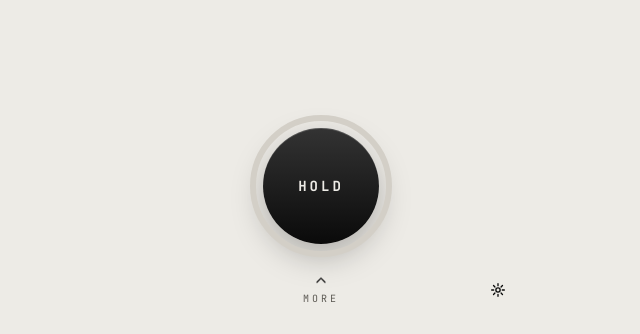
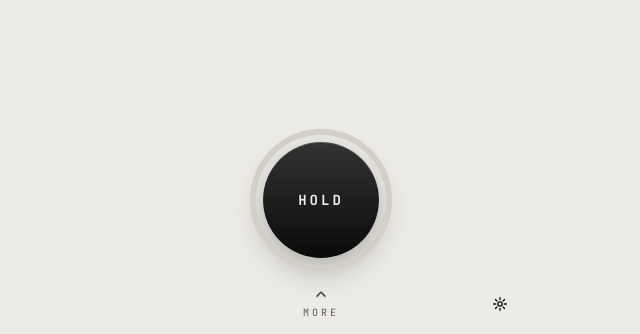
Before and after one commit to SaqibKashif51/namaz, a plain HTML site: page index.html in a window 1280 px wide. Shown: the part 466-800 px from the top of the page, without its empty margins (319-959 px from the left). Drawn offline with Linux system fonts and the light colour scheme; a web font is replaced by a local one.

Commit message:
Add files via upload

```diff
--- a/index.html
+++ b/index.html
@@ -18,7 +18,7 @@
 @media (prefers-color-scheme: light){:root:not([data-theme="dark"]){--bg:#EDEBE6;--ink:#0A0A0A;--mute:#5E5B55;--dim:#8A877F;--line:#D3CFC7;--track:#BDB9B1;--alone:#7C7972;--late:#A19D95;--red:#D71921;--redbg:#EDC9C4;--fill:#DFDBD3;--inv:#0A0A0A;--invink:#EDEBE6;--glow:.28;--b1:#333333;--b2:#0A0A0A;--bsh:rgba(0,0,0,.26);--bhi:rgba(255,255,255,.16);color-scheme:light}}
 :root[data-theme="light"]{--bg:#EDEBE6;--ink:#0A0A0A;--mute:#5E5B55;--dim:#8A877F;--line:#D3CFC7;--track:#BDB9B1;--alone:#7C7972;--late:#A19D95;--red:#D71921;--redbg:#EDC9C4;--fill:#DFDBD3;--inv:#0A0A0A;--invink:#EDEBE6;--glow:.28;--b1:#333333;--b2:#0A0A0A;--bsh:rgba(0,0,0,.26);--bhi:rgba(255,255,255,.16);color-scheme:light}
 *{box-sizing:border-box;-webkit-tap-highlight-color:transparent}
-html,body{margin:0;height:100%;overflow:hidden;background:var(--bg);color:var(--ink);font-family:'JetBrains Mono',ui-monospace,Menlo,monospace;-webkit-user-select:none;user-select:none;-webkit-touch-callout:none;overscroll-behavior:none}
+html,body{margin:0;height:100%;width:100%;overflow:hidden;position:fixed;inset:0;background:var(--bg);color:var(--ink);font-family:'JetBrains Mono',ui-monospace,Menlo,monospace;-webkit-user-select:none;user-select:none;-webkit-touch-callout:none;overscroll-behavior:none}
 html{-webkit-font-smoothing:antialiased;text-rendering:optimizeLegibility}
 body{opacity:0;transition:opacity .45s ease,background-color .35s ease,color .35s ease;font-variant-numeric:tabular-nums;touch-action:manipulation}
 body.rdy{opacity:1}
@@ -41,11 +41,11 @@ button:active{transform:scale(.96);opacity:.65}
 .mrow{display:flex;justify-content:space-between;align-items:center;align-self:stretch;margin:0 -12px}
 .ic{width:44px;height:44px;display:flex;align-items:center;justify-content:center;color:var(--mute)}
 .doto{font-family:'Doto','JetBrains Mono',monospace;font-weight:900}
-#v{height:100dvh;overflow-y:auto;scroll-snap-type:y mandatory;scrollbar-width:none}
+#v{position:fixed;inset:0;overflow-y:auto;-webkit-overflow-scrolling:touch;scroll-snap-type:y mandatory;scrollbar-width:none}
 #v::-webkit-scrollbar,#pg::-webkit-scrollbar{display:none}
-.scr{height:100dvh;scroll-snap-align:start;scroll-snap-stop:always}
-.in{height:100%;max-width:430px;margin:0 auto;padding:calc(env(safe-area-inset-top) + 22px) 28px calc(env(safe-area-inset-bottom) + 20px);display:flex;flex-direction:column;justify-content:space-between}
-#stats{position:relative}#sh{opacity:0;position:absolute;top:0;left:0;right:0;z-index:2;pointer-events:none}.shin{max-width:430px;margin:0 auto;padding:calc(env(safe-area-inset-top) + 22px) 28px 0;display:flex;justify-content:space-between;align-items:center;pointer-events:auto}
+.scr{height:100%;scroll-snap-align:start;scroll-snap-stop:always;overflow:hidden}
+.in{height:100%;max-width:430px;margin:0 auto;padding:calc(env(safe-area-inset-top) + 6px) 26px calc(env(safe-area-inset-bottom) + 6px);display:flex;flex-direction:column;justify-content:space-between}
+#stats{position:relative}#sh{opacity:0;position:absolute;top:0;left:0;right:0;z-index:2;pointer-events:none}.shin{max-width:430px;margin:0 auto;padding:calc(env(safe-area-inset-top) + 6px) 26px 0;display:flex;justify-content:space-between;align-items:center;pointer-events:auto}
 #pg{height:100%;display:flex;overflow-x:auto;scroll-snap-type:x mandatory;scrollbar-width:none}
 .pgp{flex:0 0 100vw;height:100%;scroll-snap-align:center;scroll-snap-stop:always}
 .top{display:flex;justify-content:space-between;align-items:center;font-size:12px;letter-spacing:1.5px;color:var(--mute);min-height:44px}
@@ -88,7 +88,6 @@ button:active{transform:scale(.96);opacity:.65}
 .seg{display:flex;border:1px solid var(--track);border-radius:22px;overflow:hidden}
 .seg button{flex:1;height:44px;font-size:12px;letter-spacing:2px;color:var(--mute)}
 .seg button.on{background:var(--ink);color:var(--bg)}
-.in{will-change:opacity,transform}
 .row{transition:opacity .2s}
 .adj{display:grid;grid-template-columns:1fr 44px 84px 44px;align-items:center;padding:6px 0;border-bottom:1px solid var(--line);font-size:14px}
 .adj button{height:44px;font-size:20px;color:var(--mute)}
@@ -228,12 +227,12 @@ function celebrate(perfect){render(true);const fx=$('#fx'),r=$('#ring').getBound
   const t1=perfect?2100:1400;setTimeout(()=>{fx.classList.add('fl2');buzz([40,60,120])},t1);
   setTimeout(()=>{render();fx.classList.add('out')},t1+(perfect?2200:1500));setTimeout(()=>{fx.className=''},t1+(perfect?3000:2300))}
 // ---------- drawing ----------
-const GL='<defs><filter id="g" x="-50%" y="-50%" width="200%" height="200%"><feGaussianBlur stdDeviation="6"/></filter></defs>';
+const GL='';
 const B='pathLength="360" transform="rotate(-90 160 160)" stroke-linecap="round" fill="none"';
 const seg=(c,w,s,l,x='')=>`<circle cx="160" cy="160" r="140" stroke="${c}" stroke-width="${w}" ${B} stroke-dasharray="${l.toFixed(1)} 360" stroke-dashoffset="${(-s).toFixed(1)}" ${x}/>`;
 const dash=(c,w,st,pat)=>`<circle cx="160" cy="160" r="140" stroke="${c}" stroke-width="${w}" ${B} stroke-dasharray="${pat}" stroke-dashoffset="${-st}"/>`;
 function arc(i,s,frac,fl){const a=i*72+5,L=62;
-  if(s==='J')return seg('var(--ink)',16,a,L,`filter="url(#g)" opacity="var(--glow)" ${fl?'class="fl"':''}`)+seg('var(--ink)',12,a,L,fl?'class="dr"':'');
+  if(s==='J')return seg('var(--ink)',24,a,L,`opacity=".16" ${fl?'class="fl"':''}`)+seg('var(--ink)',12,a,L,fl?'class="dr"':'');
   if(s==='O')return seg('var(--alone)',8,a,L,fl?'class="dr"':'');
   if(s==='L')return dash('var(--late)',8,a,'0.1 6 '.repeat(10)+'0.1 360');
   if(s==='N')return seg('var(--redbg)',8,a,L)+seg('var(--red)',8,a+L*frac,Math.max(.5,L*(1-frac)));
@@ -260,7 +259,7 @@ function homeHtml(now,today,forceR){
   <div class="ringw${flashP?' pop':''}">${ringSvg(today,now,p)}<div class="nm doto${A1}" style="${pname(today,p).length>5?'font-size:min(54px,13.5vw)':''}">${pname(today,p)}</div><div class="sb${A1}" ${r&&r.s==='J'?'style="color:var(--ink)"':''}>${sub}</div></div><div class="bot">${bottom}</div></div>`}
 function nextLine(now,today){const w=win(today);for(const p of P)if(!rec(today,p)&&w[p][1]>now)return`<div style="font-size:13px;letter-spacing:1.5px;color:var(--mute)">${now>=w[p][0]?'NOW':'NEXT'} · ${pname(today,p)} ${now>=w[p][0]?'':clock(w[p][0])}</div>`;return''}
 function dot(x,y,s,r=10){
-  if(s==='J')return`<circle cx="${x}" cy="${y}" r="${r+1}" fill="var(--ink)" filter="url(#g)" opacity="var(--glow)"/><circle cx="${x}" cy="${y}" r="${r}" fill="var(--ink)"/>`;
+  if(s==='J')return`<circle cx="${x}" cy="${y}" r="${r+4}" fill="var(--ink)" opacity=".18"/><circle cx="${x}" cy="${y}" r="${r}" fill="var(--ink)"/>`;
   if(s==='O')return`<circle cx="${x}" cy="${y}" r="${r*.8}" fill="var(--alone)"/>`;
   if(s==='L')return`<circle cx="${x}" cy="${y}" r="${r*.4}" fill="var(--late)"/>`;
   if(s==='X')return`<circle cx="${x}" cy="${y}" r="${r*.8}" fill="none" stroke="var(--dim)" stroke-width="1.5"/>`;
@@ -283,7 +282,7 @@ const TRI=dn=>`<svg width="9" height="8" viewBox="0 0 10 9" style="vertical-alig
 function weekHtml(now,today){const days=[];for(let i=6;i>=0;i--)days.push(addDays(today,-i));let on=0,due=0,pon=0,pdue=0,svg=GL;
   days.forEach((k,ci)=>{const s=sum(k,now);on+=s.on;due+=s.due;const cx=24+ci*46,x0=cx-20,R=`x="${x0}" y="4" width="40" height="244" rx="20"`;
     if(s.b==='K')svg+=`<rect ${R} fill="none" stroke="var(--track)"/>`;if(s.b==='D')svg+=`<rect ${R} fill="var(--fill)" stroke="var(--dim)"/>`;
-    if(s.b==='G'||s.b==='P')svg+=`<rect ${R} fill="none" stroke="var(--ink)" stroke-width="2" filter="url(#g)" opacity="var(--glow)"/><rect ${R} fill="var(--fill)" stroke="var(--ink)" stroke-width="1.5"/>`;
+    if(s.b==='G'||s.b==='P')svg+=`<rect ${R} fill="none" stroke="var(--ink)" stroke-width="8" opacity=".14"/><rect ${R} fill="var(--fill)" stroke="var(--ink)" stroke-width="1.5"/>`;
     if(s.b==='P')svg+=`<path d="M${cx} 258 l4 6 l-4 6 l-4 -6 z" fill="var(--ink)"/>`;s.st.forEach((t,ri)=>svg+=dot(cx,30+ri*48,t))});
   for(let i=13;i>=7;i--){const s=sum(addDays(today,-i),now);pon+=s.on;pdue+=s.due}const d=on-pon;
   return`<div class="in">${ptop(0,'THIS WEEK')}<div class="col" style="gap:6px"><div class="doto" style="font-size:84px;line-height:.85">${on}<span style="color:var(--dim)">/${due}</span></div><div style="font-size:12px;letter-spacing:1px;color:var(--mute)">ON TIME${pdue?` <span style="color:var(--ink)">${d>0?TRI(0):d<0?TRI(1):'='} ${Math.abs(d)}</span>`:''}</div></div>
@@ -296,7 +295,7 @@ function questsHtml(now,today){const c=chain(now),TH=[0,150,500,1200,2500,1e9],R
   const wk=weakest(stats30(now,today))||'maghrib';let won=0,fj=0;for(let i=0;i<7;i++){const k=addDays(today,-i),t=st(k,wk,now);if(t==='J'||t==='O')won++;if(st(k,'fajr',now)==='J')fj=1}
   const q=(lab,d,T)=>{d=Math.min(d,T);const w=(334-(T-1)*6)/T;let s='';for(let i=0;i<T;i++){const x=(i*(w+6)).toFixed(1);s+=i<d?`<rect x="${x}" width="${w.toFixed(1)}" height="8" rx="4" fill="var(--ink)"/>`:i===d?`<rect class="pz" x="${x}" width="${w.toFixed(1)}" height="8" rx="4" fill="none" stroke="var(--ink)" stroke-width="1.5"/>`:`<rect x="${x}" width="${w.toFixed(1)}" height="8" rx="4" fill="var(--line)"/>`}
     return`<div class="col" style="gap:10px"><div style="display:flex;justify-content:space-between;font-size:12px;letter-spacing:1.5px"><span>${lab}</span><span style="color:var(--dim)">${d}/${T}</span></div><svg viewBox="0 0 334 8" width="100%" height="8" preserveAspectRatio="none">${s}</svg></div>`};
-  const bd=[['5/5',c.first5],['7',c.best>=7],['L',c.rec_],['30',c.best>=30],['66',c.best>=66]].map(([l,e],i)=>{const x=33+i*67;return e?`<circle cx="${x}" cy="34" r="27" fill="var(--ink)" filter="url(#g)" opacity="var(--glow)"/><circle cx="${x}" cy="34" r="24" fill="var(--ink)"/><text x="${x}" y="39" text-anchor="middle" font-family="JetBrains Mono,monospace" font-size="13" font-weight="700" fill="var(--bg)">${l}</text>`:`<circle cx="${x}" cy="34" r="24" fill="none" stroke="var(--track)" stroke-width="1.5" stroke-dasharray="2 4"/><text x="${x}" y="39" text-anchor="middle" font-family="JetBrains Mono,monospace" font-size="13" font-weight="700" fill="var(--track)">${l}</text>`}).join('');
+  const bd=[['5/5',c.first5],['7',c.best>=7],['L',c.rec_],['30',c.best>=30],['66',c.best>=66]].map(([l,e],i)=>{const x=33+i*67;return e?`<circle cx="${x}" cy="34" r="29" fill="var(--ink)" opacity=".18"/><circle cx="${x}" cy="34" r="24" fill="var(--ink)"/><text x="${x}" y="39" text-anchor="middle" font-family="JetBrains Mono,monospace" font-size="13" font-weight="700" fill="var(--bg)">${l}</text>`:`<circle cx="${x}" cy="34" r="24" fill="none" stroke="var(--track)" stroke-width="1.5" stroke-dasharray="2 4"/><text x="${x}" y="39" text-anchor="middle" font-family="JetBrains Mono,monospace" font-size="13" font-weight="700" fill="var(--track)">${l}</text>`}).join('');
   return`<div class="in">${ptop(1,'')}<div style="align-self:center;width:200px;height:200px;position:relative;display:flex;flex-direction:column;align-items:center;justify-content:center;gap:6px"><svg width="200" height="200" viewBox="0 0 200 200" style="position:absolute;inset:0"><circle cx="100" cy="100" r="90" fill="none" stroke="var(--line)" stroke-width="6"/><circle cx="100" cy="100" r="90" fill="none" stroke="var(--ink)" stroke-width="6" stroke-linecap="round" pathLength="100" stroke-dasharray="${(pr*100).toFixed(0)} 100" transform="rotate(-90 100 100)"/></svg><div class="doto" style="font-size:88px;line-height:.8">${lv+1}</div><div style="font-size:11px;letter-spacing:3px;color:var(--mute)">${RN[lv]}</div></div>
   <div class="col" style="gap:22px">${q('FAJR ON TIME ×7',run,7)}${q(NM[wk]+' ON TIME ×5',won,5)}${q('FAJR IN JAMAAT',fj,1)}</div><svg viewBox="0 0 334 68" width="100%" style="max-height:68px">${GL}${bd}</svg></div>`}
 function byHtml(now,today){const o=stats30(now,today),wk=weakest(o);
@@ -311,22 +310,23 @@ function setHtml(now,today){const w=win(today),th=S.cfg.theme||'auto';
   return`<div class="in" style="justify-content:flex-start;gap:28px;height:auto;min-height:100%"><div class="top"><span class="lab">SETTINGS</span><button data-act="setx" style="min-height:44px;font-size:11px;letter-spacing:3px;color:var(--mute)">CLOSE</button></div>
   <div class="col" style="gap:10px"><div class="lab">THEME</div><div class="seg">${['auto','light','dark'].map(t=>`<button data-th="${t}" class="${th===t?'on':''}">${t.toUpperCase()}</button>`).join('')}</div></div>
   <div class="col" style="gap:6px"><div class="lab">PRAYER TIMES · KARACHI · HANAFI</div>${P.map(p=>`<div class="adj"><b>${NM[p]}</b><button data-off="${p}" data-d="-1" aria-label="Earlier">−</button><span>${clock(w[p][0])}</span><button data-off="${p}" data-d="1" aria-label="Later">+</button></div>`).join('')}</div>
-  <div style="font-size:11px;letter-spacing:1px;color:var(--dim)">${S.api?(S.q.length?'SYNC PENDING · '+S.q.length:'SYNCED'):'SAVED ON THIS PHONE ONLY'}</div></div>`}
+  <div style="font-size:11px;letter-spacing:1px;color:var(--dim)">${S.api?(S.q.length?'SYNC PENDING · '+S.q.length:'SYNCED'):'SAVED ON THIS PHONE ONLY'} · B5 · ${innerWidth}×${innerHeight}/${$('#v').clientHeight}</div></div>`}
 function applyTheme(){const t=S.cfg.theme||'auto';if(t==='auto')document.documentElement.removeAttribute('data-theme');else document.documentElement.setAttribute('data-theme',t);
   const m=document.querySelector('meta[name=theme-color]');m&&m.setAttribute('content',getComputedStyle(document.documentElement).getPropertyValue('--bg').trim()||'#000')}
 function render(forceR){if(holding)return;const now=now_(),today=dayKey(now);if(!recapDay||recapDay>today)recapDay=today;
   $('#home').innerHTML=homeHtml(now,today,forceR===true);const pg=$('#pg'),x=pg.scrollLeft;
   pg.innerHTML=[weekHtml(now,today),questsHtml(now,today),byHtml(now,today),chainHtml(now),`<div class="in">${ptop(4,'')}${recapHtml(recapDay,now,false)}</div>`,remHtml()].map(h=>`<div class="pgp">${h}</div>`).join('');pg.scrollLeft=x;fx();
   if($('#set').classList.contains('on')){const st_=$('#set').scrollTop;$('#set').innerHTML=setHtml(now,today);$('#set').scrollTop=st_}flashP=null;anim=''}
-let fxq=0;
+let fxq=0,snapT=0;
 function fx(){fxq=0;const v=$('#v'),p=Math.min(1,v.scrollTop/(v.clientHeight||1)),h=$('#home .in');
-  if(h){h.style.opacity=String(Math.max(0,1-p*1.3));h.style.transform=p?`translateY(${-p*28}px) scale(${1-p*.05})`:''}
+  if(h)h.style.opacity=String(Math.max(0,1-p*1.4));
   $('#sh').style.opacity=String(Math.max(0,Math.min(1,p*2-1)));
   const pg=$('#pg'),x=pg.scrollLeft/(pg.clientWidth||1);
-  document.querySelectorAll('.pgp').forEach((e,i)=>{const d=i-x,c=e.firstElementChild;if(c){c.style.opacity=String(1-Math.min(1,Math.abs(d))*.8);c.style.transform=d?`translateX(${d*-36}px) scale(${1-Math.min(1,Math.abs(d))*.04})`:''}});
   document.querySelectorAll('#pd i').forEach((e,i)=>{const a=Math.max(0,1-Math.abs(i-x));e.style.width=(6+12*a)+'px';e.style.opacity=String(.28+.72*a)})}
-function onScroll(){lastScroll=performance.now();if(!fxq)fxq=requestAnimationFrame(fx)}
+function settle(){const v=$('#v'),H=v.clientHeight||1,t=Math.round(v.scrollTop/H)*H;if(Math.abs(v.scrollTop-t)>1)v.scrollTo({top:t,behavior:'smooth'})}
+function onScroll(){lastScroll=performance.now();if(!fxq)fxq=requestAnimationFrame(fx);clearTimeout(snapT);snapT=setTimeout(settle,140)}
 $('#pg').addEventListener('scroll',onScroll,{passive:true});$('#v').addEventListener('scroll',onScroll,{passive:true});
+addEventListener('resize',()=>{settle();fx()});
 function fadeThen(sel_,key,fn){const e=document.querySelector(sel_);if(e)e.classList.add('out');setTimeout(()=>{fn();anim=key;render()},e?170:0)}
 // ---------- events ----------
 let hraf=0,hstart=0;
@@ -343,7 +343,7 @@ document.addEventListener('click',e=>{const t=e.target.closest('[data-act],[data
   if(d.th){S.cfg.theme=d.th;persist();applyTheme();return render()}
   if(d.off){S.cfg.off[d.off]=(S.cfg.off[d.off]||0)+Number(d.d);wc={};persist();return render()}
   const a=d.act;
-  if(a==='down')$('#v').scrollTo({top:innerHeight,behavior:'smooth'});
+  if(a==='down')$('#v').scrollTo({top:$('#stats').offsetTop,behavior:'smooth'});
   else if(a==='up')$('#v').scrollTo({top:0,behavior:'smooth'});
   else if(a==='week')fadeThen('.pgp .rb','recap',()=>{recapWeek=!recapWeek})
   else if(a==='rem')fadeThen('.rm','rem',()=>{remI=(remI+1)%REM.length})
```
